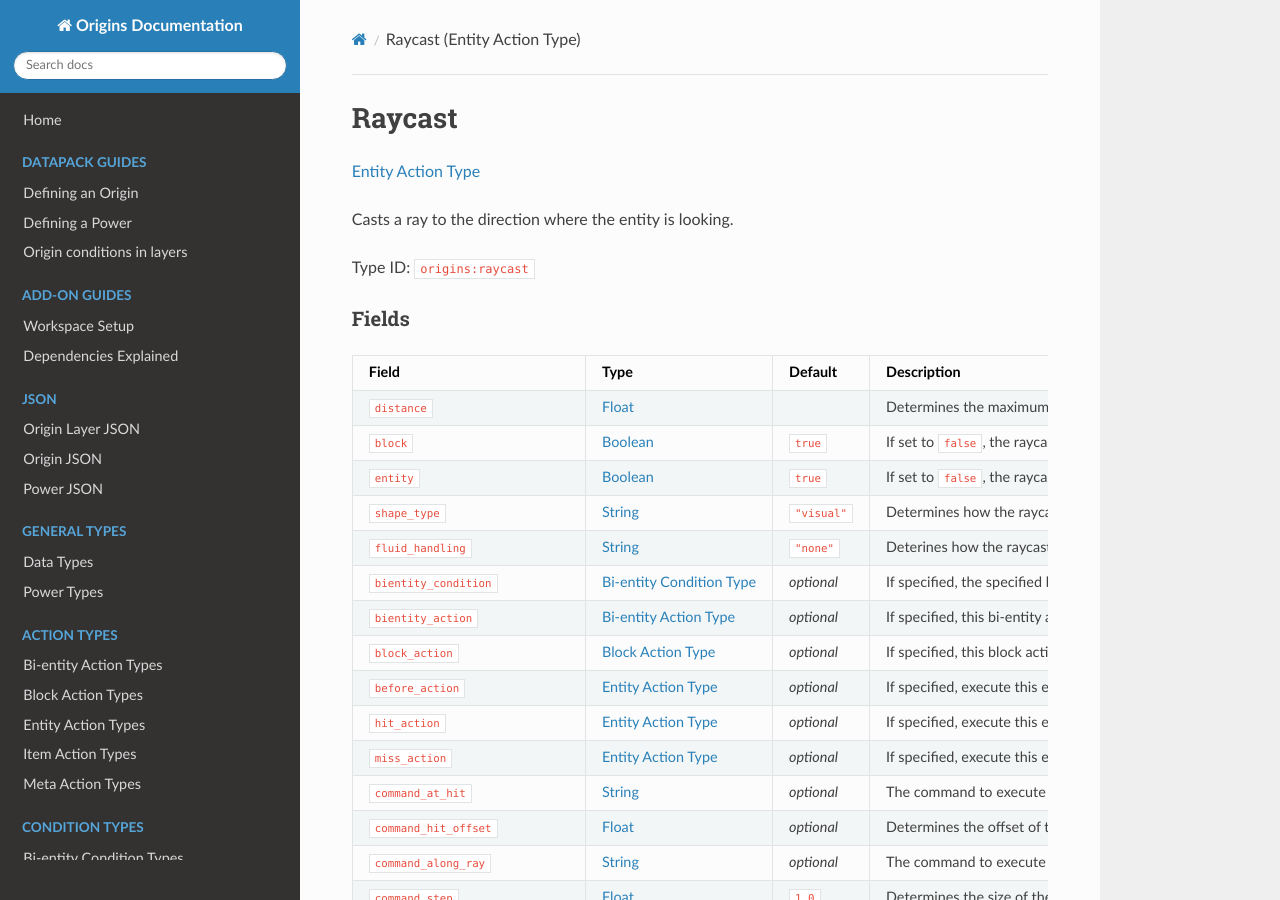
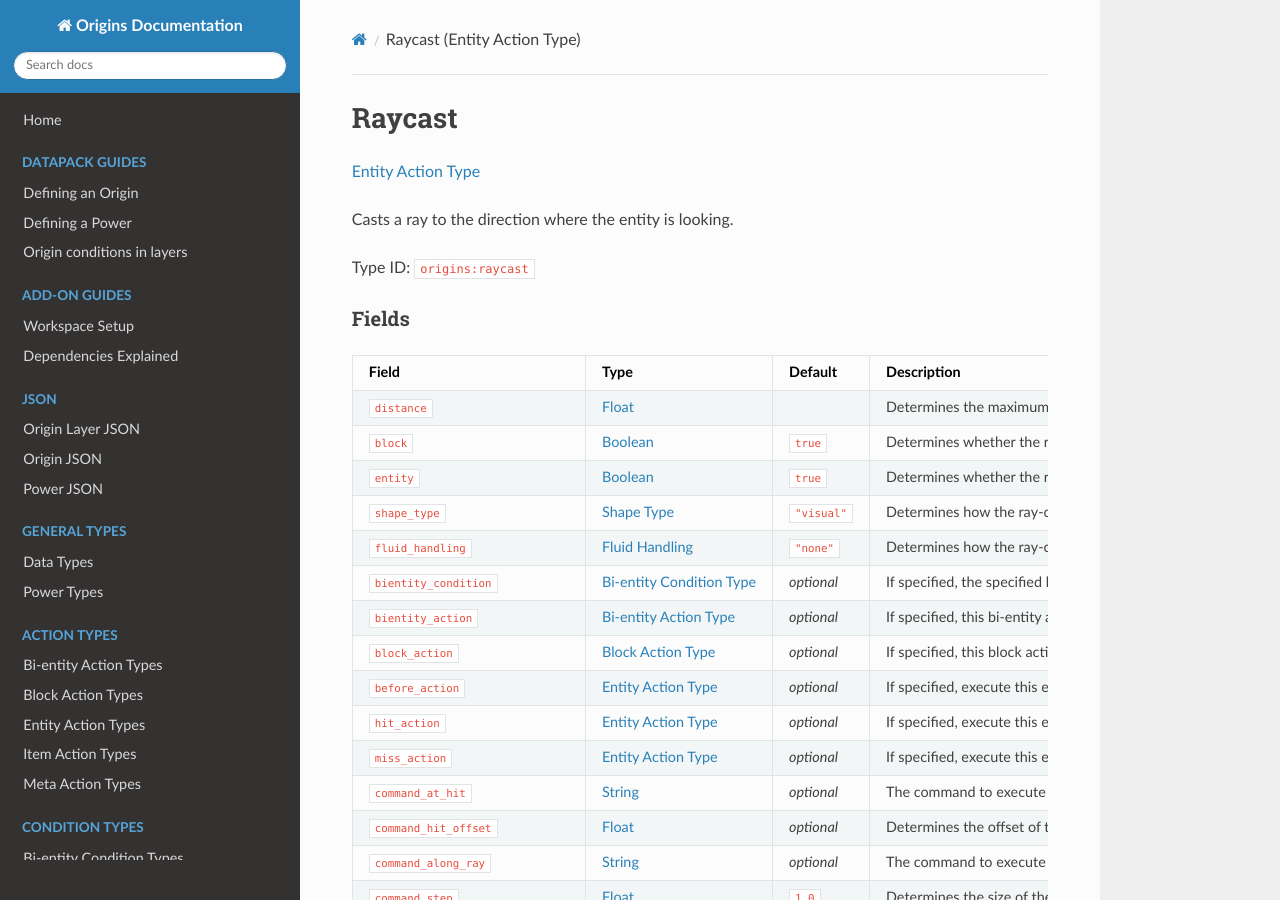
Before and after one commit to apace100/origins-docs, an MkDocs documentation site: the page built from docs/types/entity_action_types/raycast.md, in a window 1280 px wide and 900 px high. Built offline with MkDocs 1.6.1, drawn with Linux system fonts in a browser that asks for light colours; nearby versions of some CDN libraries; some of the changed text lies outside the part shown.

Commit message:
Added new data type docs, etc. + Added `shape_type.md` + Added `fluid_handling.md` * Changed the descriptions of some fields in `raycast.md` (Entity Action Type), `raycast.md` (Entity Condition Type), and `can_see.md` (Bi-entity Condition Type)

```diff
--- a/docs/types/entity_action_types/raycast.md
+++ b/docs/types/entity_action_types/raycast.md
@@ -16,22 +16,22 @@ Type ID: `origins:raycast`
 
 Field | Type | Default | Description
 ------|------|---------|------------
-`distance` | [Float](../data_types/float.md) | | Determines the maximum distance the raycast will travel.
-`block` | [Boolean](../data_types/boolean.md) | `true` | If set to `false`, the raycast will ignore blocks.
-`entity` | [Boolean](../data_types/boolean.md) | `true` | If set to `false`, the raycast will ignore entities.
-`shape_type` | [String](../data_types/string.md) | `"visual"` | Determines how the raycast will handle blocks. If set to `"visual"`, the raycast will only stop at blocks that are not see-through (like Glass, Tinted Glass, etc.). If set to `"collider"`, the raycast will only stop at blocks that are solid (cannot be walked through). If set to `"outline"`, the raycast will take the shape of the block into account.
-`fluid_handling` | [String](../data_types/string.md) | `"none"` | Deterines how the raycast will handle fluids. If set to `"any"`, the raycast will stop at both flowing and source fluids. If set to `"source"`, the raycast will only stop at source fluids. If set to `"none"`, the raycast will not stop at either source or flowing fluids.
-`bientity_condition` | [Bi-entity Condition Type](../bientity_condition_types.md) | _optional_ | If specified, the specified bi-entity action type will only be executed if the specified bi-entity condition type is fulfilled by either or both the 'actor' (the entity that has the power) or 'target' (the entity that was hit by the raycast).
-`bientity_action` | [Bi-entity Action Type](../bientity_action_types.md) | _optional_ | If specified, this bi-entity action type will be executed on either or both the 'actor' (the entity that has the power) or 'target' (the entity that was hit by the raycast).
-`block_action` | [Block Action Type](../block_action_types.md) | _optional_ | If specified, this block action type will be executed on the block the raycast has hit.
+`distance` | [Float](../data_types/float.md) | | Determines the maximum distance the ray-cast will travel.
+`block` | [Boolean](../data_types/boolean.md) | `true` | Determines whether the ray-cast should include blocks.
+`entity` | [Boolean](../data_types/boolean.md) | `true` | Determines whether the ray-cast should include entities.
+`shape_type` | [Shape Type](../data_types/shape_type.md) | `"visual"` | Determines how the ray-cast will handle blocks.
+`fluid_handling` | [Fluid Handling](../data_types/fluid_handling.md) | `"none"` | Determines how the ray-cast will handle fluids.
+`bientity_condition` | [Bi-entity Condition Type](../bientity_condition_types.md) | _optional_ | If specified, the specified bi-entity action type will only be executed if the specified bi-entity condition type is fulfilled by either or both the 'actor' (the entity that has the power) or 'target' (the entity that was hit by the ray-cast).
+`bientity_action` | [Bi-entity Action Type](../bientity_action_types.md) | _optional_ | If specified, this bi-entity action type will be executed on either or both the 'actor' (the entity that has the power) or 'target' (the entity that was hit by the ray-cast).
+`block_action` | [Block Action Type](../block_action_types.md) | _optional_ | If specified, this block action type will be executed on the block the ray-cast has hit.
 `before_action` | [Entity Action Type](../entity_action_types.md) | _optional_ | If specified, execute this entity action type *before* casting a ray.
-`hit_action` | [Entity Action Type](../entity_action_types.md) | _optional_ | If specified, execute this entity action type if the raycast has hit an entity/block.
-`miss_action` | [Entity Action Type](../entity_action_types.md) | _optional_ | If specified, execute this entity action type if the raycast did not hit an entity/block.
+`hit_action` | [Entity Action Type](../entity_action_types.md) | _optional_ | If specified, execute this entity action type if the ray-cast has hit an entity/block.
+`miss_action` | [Entity Action Type](../entity_action_types.md) | _optional_ | If specified, execute this entity action type if the ray-cast did not hit an entity/block.
 `command_at_hit` | [String](../data_types/string.md) | _optional_ | The command to execute upon the block/entity the raycast has hit.
 `command_hit_offset` | [Float](../data_types/float.md) | _optional_ | Determines the offset of the command specified in the `command_at_hit` field.
-`command_along_ray` | [String](../data_types/string.md) | _optional_ | The command to execute for each step of the raycast.
-`command_step` | [Float](../data_types/float.md) | `1.0` | Determines the size of the step of the raycast.
-`command_along_ray_only_on_hit` | [Boolean](../data_types/boolean.md) | `false` | Determines if the command specified in the `command_along_ray` field should be executed only if the raycast has hit a block/entity.
+`command_along_ray` | [String](../data_types/string.md) | _optional_ | The command to execute for each step of the ray-cast.
+`command_step` | [Float](../data_types/float.md) | `1.0` | Determines the size of the step of the ray-cast.
+`command_along_ray_only_on_hit` | [Boolean](../data_types/boolean.md) | `false` | Determines if the command specified in the `command_along_ray` field should be executed only if the ray-cast has hit a block/entity.
 
 
 ### Examples
```
Also changed, not shown: docs/types/bientity_condition_types/can_see.md (+2 -2 lines), docs/types/data_types/fluid_handling.md (added, +19 -0 lines), docs/types/data_types/shape_type.md (added, +19 -0 lines), docs/types/entity_condition_types/raycast.md (+8 -8 lines).
